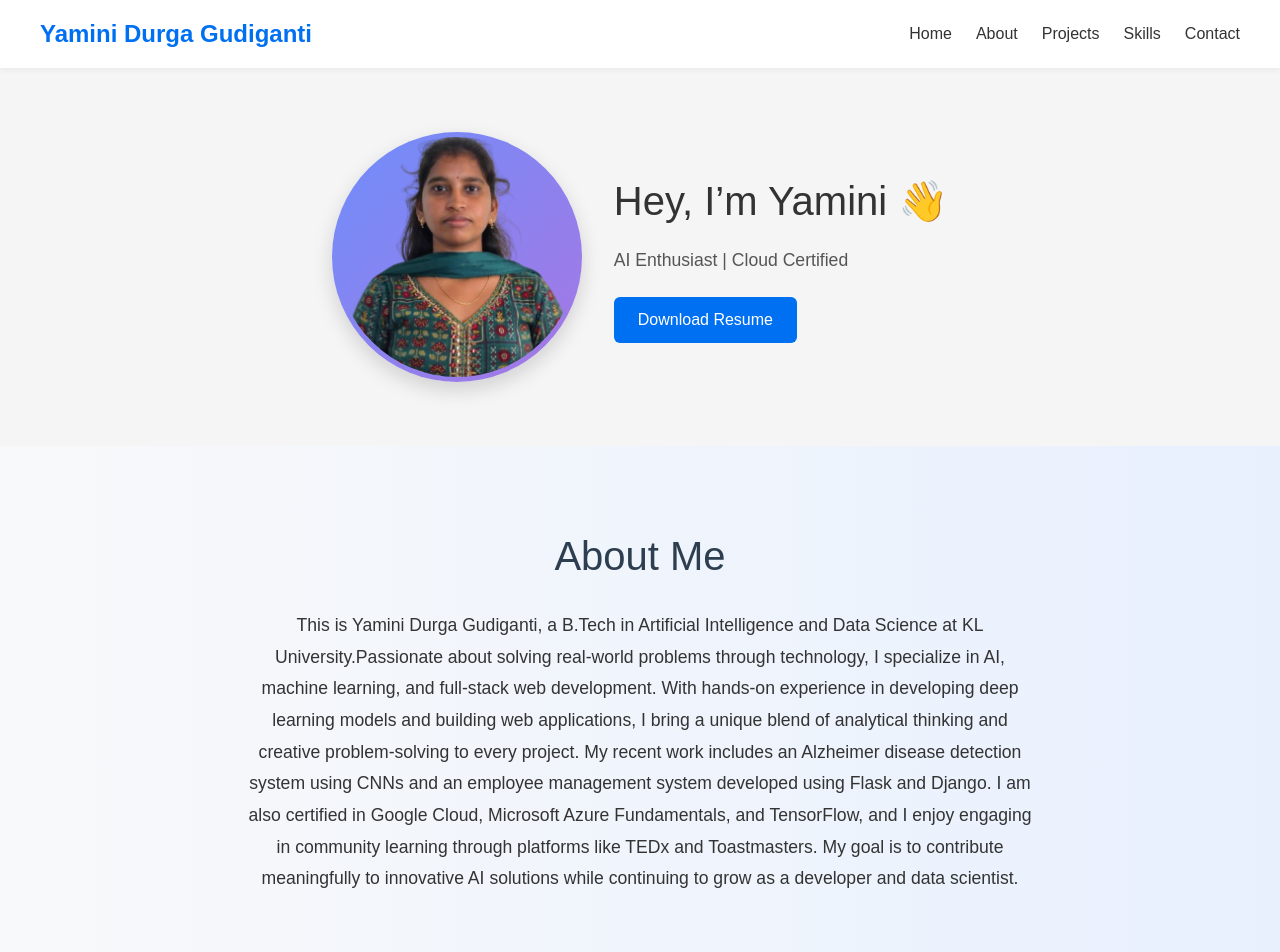
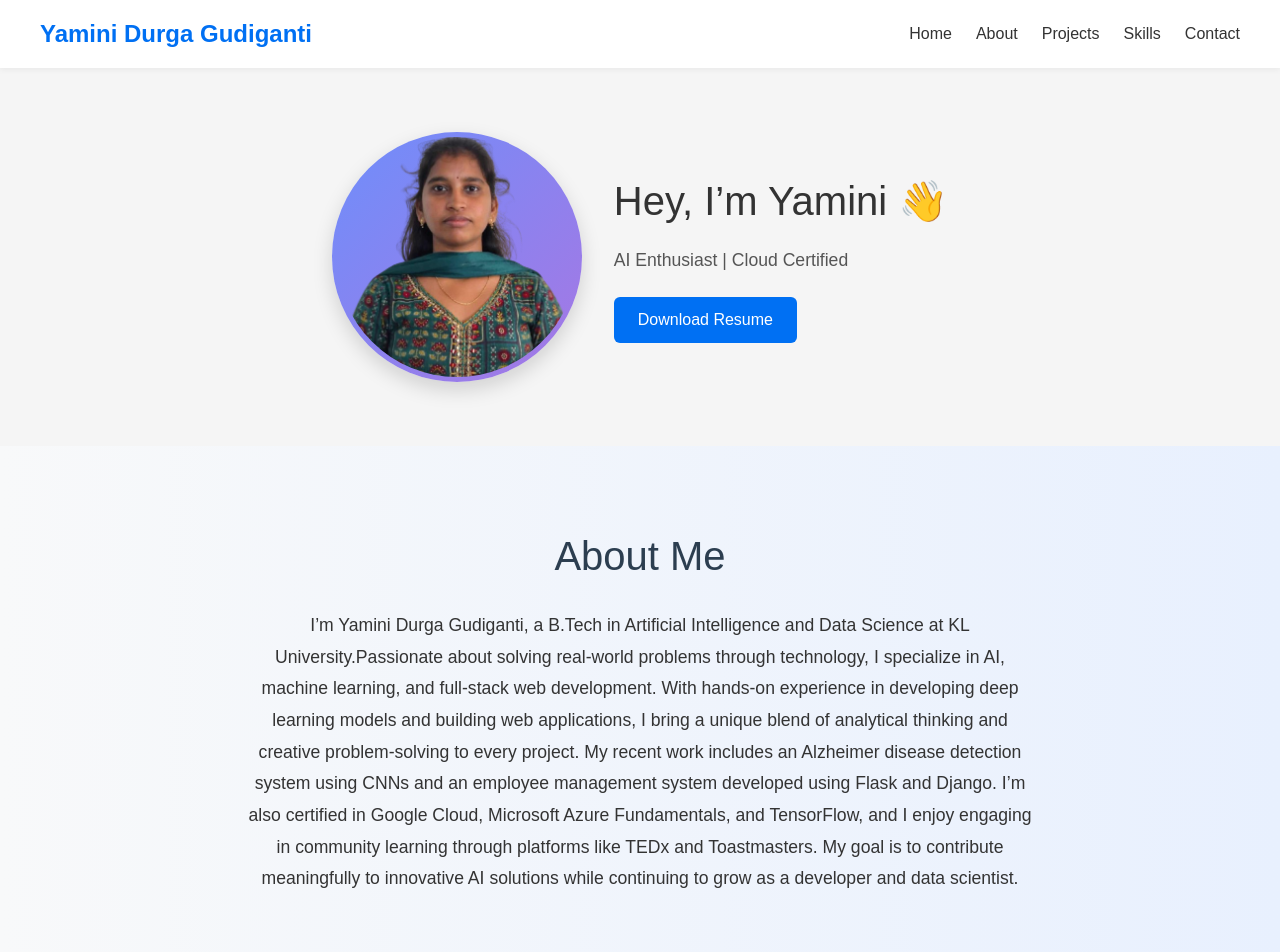
Before and after one commit to Jayanthkanithi/Vinay, a Next.js app: page / in a window 1280 px wide. Shown: the top 952 px of the page. Built offline with nearby package versions, Linux system fonts and the light colour scheme.

Commit message:
small update

```diff
--- a/src/app/components/AboutMe/About.tsx
+++ b/src/app/components/AboutMe/About.tsx
@@ -6,7 +6,7 @@ const About = () => {
       <div className="about__container">
         <h2>About Me</h2>
         <p>
-          This is Yamini Durga Gudiganti, a B.Tech in Artificial Intelligence and Data Science at KL University.Passionate about solving real-world problems through technology, I specialize in AI, machine learning, and full-stack web development. With hands-on experience in developing deep learning models and building web applications, I bring a unique blend of analytical thinking and creative problem-solving to every project. My recent work includes an Alzheimer disease detection system using CNNs and an employee management system developed using Flask and Django. I am also certified in Google Cloud, Microsoft Azure Fundamentals, and TensorFlow, and I enjoy engaging in community learning through platforms like TEDx and Toastmasters. My goal is to contribute meaningfully to innovative AI solutions while continuing to grow as a developer and data scientist.
+          I&rsquo;m Yamini Durga Gudiganti, a B.Tech in Artificial Intelligence and Data Science at KL University.Passionate about solving real-world problems through technology, I specialize in AI, machine learning, and full-stack web development. With hands-on experience in developing deep learning models and building web applications, I bring a unique blend of analytical thinking and creative problem-solving to every project. My recent work includes an Alzheimer disease detection system using CNNs and an employee management system developed using Flask and Django. I&rsquo;m also certified in Google Cloud, Microsoft Azure Fundamentals, and TensorFlow, and I enjoy engaging in community learning through platforms like TEDx and Toastmasters. My goal is to contribute meaningfully to innovative AI solutions while continuing to grow as a developer and data scientist.
         </p>
       </div>
     </section>
```
